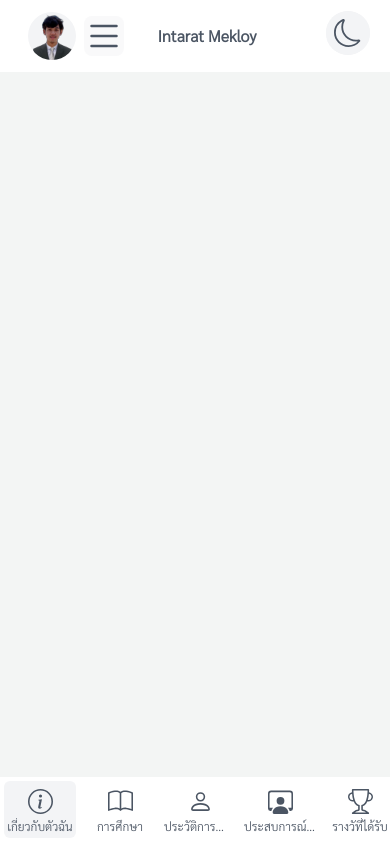
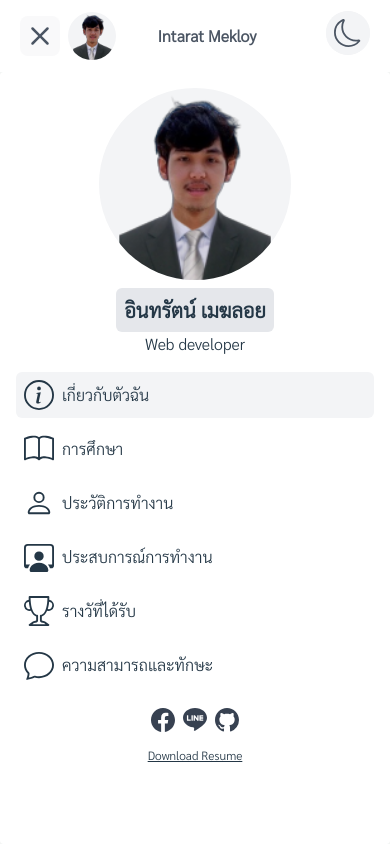
Before and after one commit to slipkgon/Intarat_Nuxt3, a Nuxt app: page / in a window 390 px wide. Both pictures are taken after a click on the element 52 px from the left and 36 px from the top of the page. Built offline with nearby package versions, Linux system fonts and the light colour scheme.

Commit message:
deploy to heroku

```diff
--- a/assets/css/main.css
+++ b/assets/css/main.css
@@ -17,7 +17,7 @@
 }
 
 *::-webkit-scrollbar-thumb {
-  background-color: #b1b1b1;
+  background-color: #b1b1b156;
 
   border-radius: 20px;
 }
--- a/layouts/default.vue
+++ b/layouts/default.vue
@@ -2,10 +2,10 @@
     <div class=" transition-all">
         <nav
             class="fixed p-2  w-full text-gray-600 dark:text-gray-200 flex items-center  z-50  bg-white  dark:bg-gray-900  dark:border-gray-700 border-gray-300 ">
-            <div class="container flex flex-wrap justify-between items-center mx-auto ">
+            <div class="w-full flex flex-wrap justify-between items-center mx-auto ">
                 <div class="flex ml-3 items-center">
                     <div @click="(counter.hidebar ? counter.hidebar = false : counter.hidebar = true)"
-                        class="hidden lg:block relative select-none h-10  z-10  m-auto    cursor-pointer  rounded-lg bg-gray-100/50 dark:bg-gray-800/50 ">
+                        class="hidden lg:block relative select-none h-10  z-10  m-auto   cursor-pointer  rounded-lg bg-gray-100/50 dark:bg-gray-800/50 ">
                         <svg width="40" height="40" viewBox="0 0 16 16" class="justify-center inline-block">
                             <g stroke="none" stroke-width="1" fill="none" fill-rule="evenodd">
                                 <path
@@ -15,13 +15,6 @@
                             </g>
                         </svg>
                     </div>
-                    <div class="mx-1 cursor-pointer flex items-center rounded  p-1  font-extrabold text-black"
-                        @click="router.push('/')">
-                        <nuxt-img format="webp" sizes="sm:100vw lg:50vw lg:400px" src="/icon_64x64.9565c6.png"
-                            alt="Logo"
-                            class="relative select-none w-12 h-12 z-10 m-auto rounded-full  pointer-events-none cursor-pointer bg-gray-100 dark:bg-gray-800 " />
-                    </div>
-
                     <div @click="(counter.menu ? counter.menu = false : counter.menu = true)"
                         class="lg:hidden block relative select-none h-10  z-10  m-auto    cursor-pointer  rounded-lg bg-gray-100/50 dark:bg-gray-800/50 ">
                         <svg width="40" height="40" viewBox="0 0 16 16" class="justify-center inline-block">
@@ -33,10 +26,18 @@
                             </g>
                         </svg>
                     </div>
+
+                    <div class="mx-1 cursor-pointer flex items-center rounded  p-1  font-extrabold text-black "
+                        @click="router.push('/')">
+                        <nuxt-img format="webp" sizes="sm:100vw lg:50vw lg:400px" src="/icon_64x64.9565c6.png"
+                            alt="Logo"
+                            class="relative select-none w-12 h-12 z-10 m-auto rounded-full  pointer-events-none cursor-pointer bg-gray-100 dark:bg-gray-800 " />
+                    </div>
+
+
                 </div>
                 <div class="flex items-center font-bold text-base">Intarat Mekloy</div>
                 <div class="flex items-end mr-3">
-
                     <div class="w-[80px] relative text-right">
                         <ColorScheme placeholder="" tag="div">
                             <div class="justify-center inline-block rounded-full  p-2  cursor-pointer  bg-gray-100 dark:bg-gray-800 absolute z-10 animate-fade-in"
@@ -58,7 +59,7 @@
                 </div>
 
                 <div :class="counter.menu ? 'hidden lg:block' : ''"
-                    class="scrollbar-hide lg:scrollbar-default bg-white  dark:bg-gray-900  dark:border-gray-700 border-gray-300  lg:border-none  justify-between items-center w-full lg:hidden block lg:w-auto lg:order-1 bottom-0 lg:top-0 fixed lg:static lg:h-0 left-0  overflow-x-auto no-scrollbar lg:scrollbar"
+                    class=" rounded-md scrollbar-hide lg:scrollbar-default bg-white  dark:bg-gray-900  dark:border-gray-700 border-gray-300  lg:border-none  justify-between items-center w-full lg:hidden block lg:w-auto lg:order-1 bottom-0 lg:top-0 fixed lg:static lg:h-0 left-0  overflow-x-auto no-scrollbar lg:scrollbar"
                     id="mobile-menu-2">
                     <div class="lg:relative mx-auto lg:float-right lg:px-6">
                         <ul class="flex  flex-row lg:space-x-8 lg:mt-0 lg:text-sm lg:font-medium text-center">
@@ -87,7 +88,7 @@
         <div style="z-index: 100" class="max-w-8xl mx-auto px-4">
             <div :class="!counter.hidebar ? '' : 'lg:hidden block'">
                 <div :class="counter.menu ? '' : 'hidden lg:block'"
-                    class="rounded w-full no-scrollbar  dark:bg-gray-900 bg-white dark:text-gray-200 fixed z-20 inset-0 top-[4.5rem]  right-auto lg:w-[20rem] pb-20 px-2 overflow-y-auto scrollbar-hide lg:scrollbar-default">
+                    class="rounded w-full  dark:bg-gray-900 bg-white dark:text-gray-200 fixed z-20 inset-0 top-[4.5rem]  right-auto lg:w-[20rem] pb-[2rem] px-2 overflow-y-auto scrollbar-hide lg:scrollbar-default">
                     <nav id="nav" class=" select-none lg:text-sm lg:leading-6 relative " style="z-index: 80">
 
                         <div class="p-2  rounded-lg block text-center" style="text-align: -webkit-center;">
@@ -163,6 +164,8 @@ const menudata = [
     },
 ]
 
+
+
 const menuclose = () => {
     counter.menu = false
 }
```
